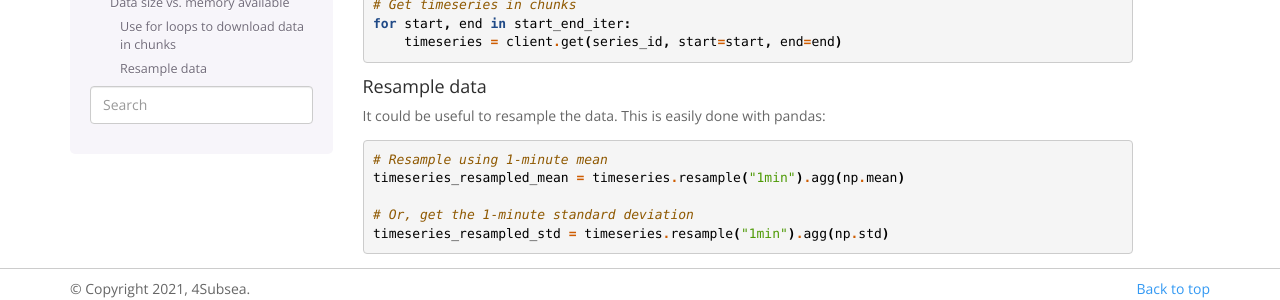
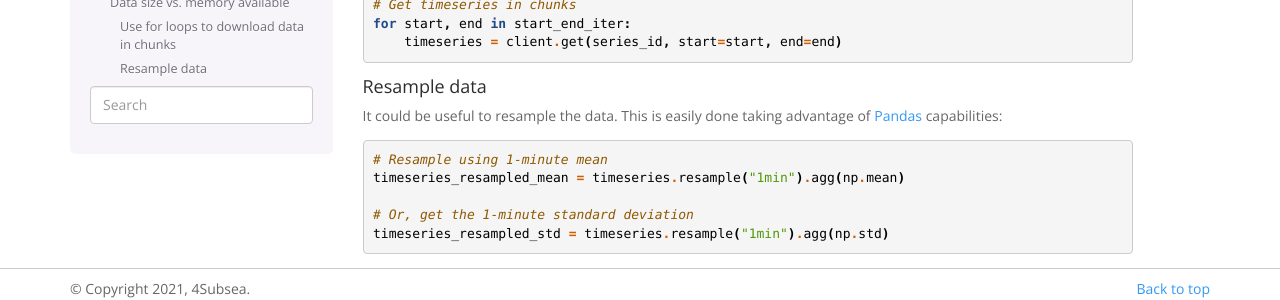
Before and after one commit to 4Subsea/drio-python, a Sphinx documentation site: the page built from docs/basic_usage.rst, in a window 1280 px wide and 900 px high, scrolled down 4223 px. Shown: the part 571-871 px from the top of the window. Built offline with Sphinx 7.4.7, drawn with Linux system fonts in a browser that asks for light colours.

Commit message:
Update docs/basic_usage.rst

```diff
--- a/docs/basic_usage.rst
+++ b/docs/basic_usage.rst
@@ -295,7 +295,7 @@ chunks).
 
 Resample data
 ----------------
-It could be useful to resample the data. This is easily done with pandas:
+It could be useful to resample the data. This is easily done taking advantage of `Pandas`_ capabilities:
 
 .. code-block:: python
 
```
